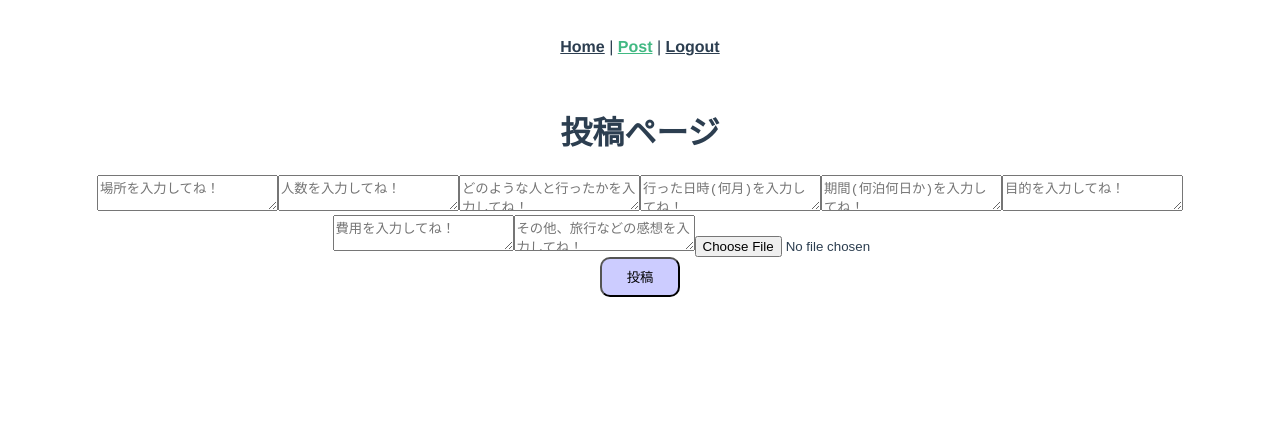
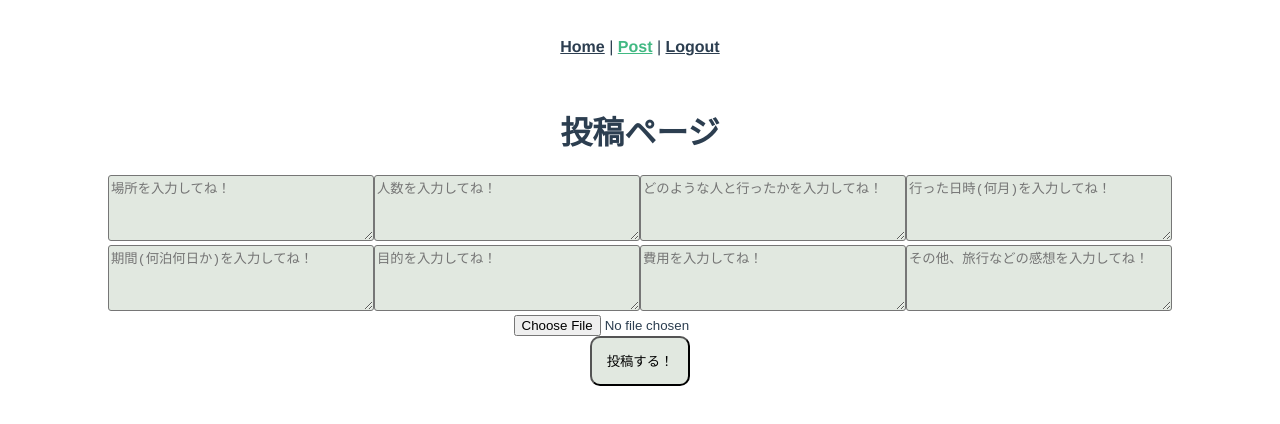
Before and after one commit to yonwarigobu/yonwarigobu, a Vue app: page /post in a window 1280 px wide. Shown: the top 424 px of the page. Built offline with nearby package versions, Linux system fonts and the light colour scheme.

Commit message:
投稿機能のcss機能追加しました。

```diff
--- a/src/views/PostApp.vue
+++ b/src/views/PostApp.vue
@@ -16,9 +16,6 @@
       v-model="people"
       placeholder="人数を入力してね！"
     >
-     <option value="aaa">1</option>
-      <option value="iii">2</option>
-      <option value="uuu">3</option>
     </textarea>
     <textarea
       class="form__textarea"
@@ -52,7 +49,9 @@
     />
     <input type="file" @change="fileUpload" />
     <div class="form__buttons">
-      <button v-on:click="postTweet" class="form__submit-button">投稿</button>
+      <button v-on:click="postTweet" class="form__submit-button">
+        投稿する！
+      </button>
     </div>
   </div>
 </template>
@@ -149,9 +148,16 @@ export default {
 }
 .form__submit-button {
   margin: 0 auto;
-  width: 80px;
-  height: 40px;
+  width: 100px;
+  height: 50px;
   border-radius: 10px 10px 10px 10px;
-  background-color: #ccccff;
+  background-color: #e1e8e0;
+}
+.form__textarea {
+  margin: 0 auto;
+  width: 260px;
+  height: 60px;
+  border-radius: 3px 3px 3px 3px;
+  background-color: #e1e8e0;
 }
 </style>
```
